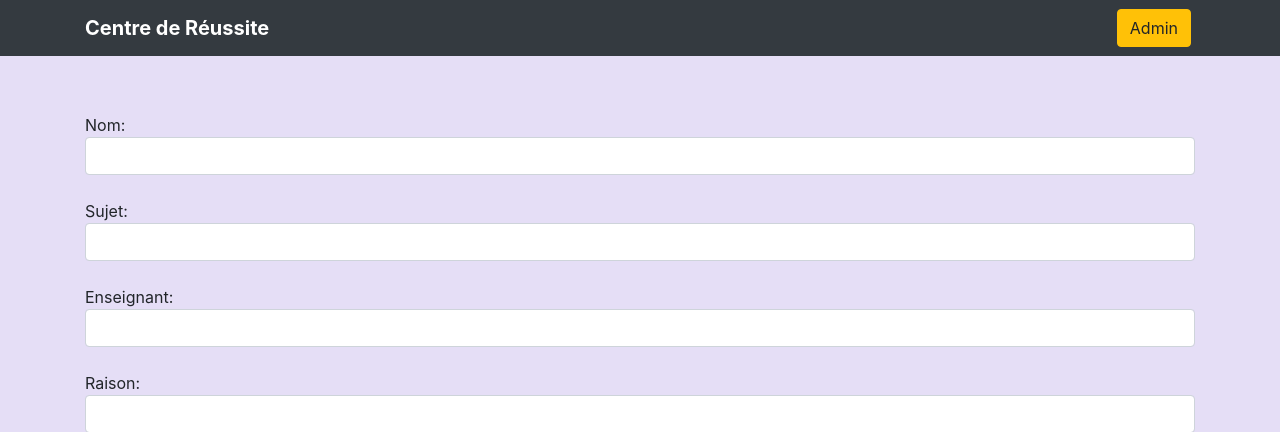
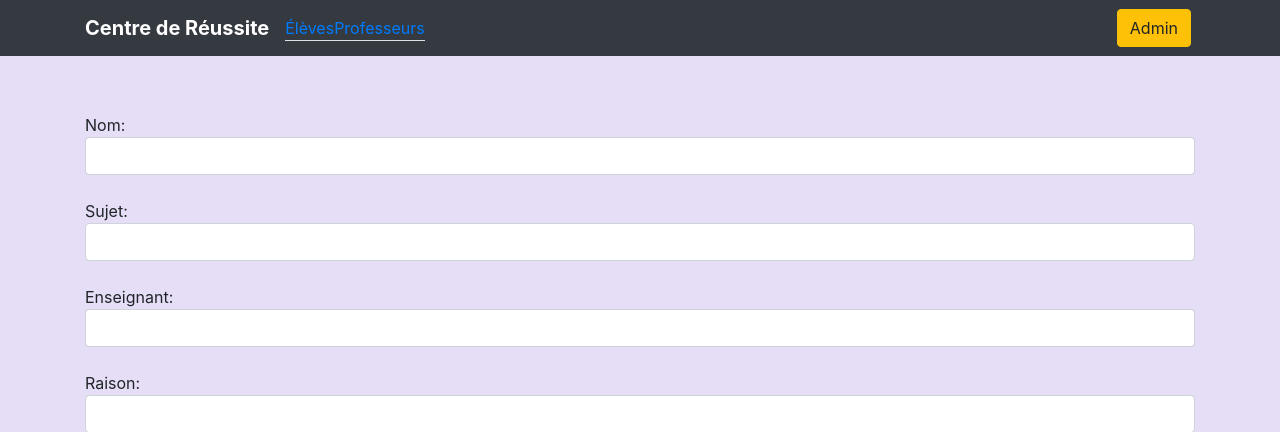
Before and after one commit to YaghiTech/Django-Attendance, a Django app: page / in a window 1280 px wide. Shown: the top 432 px of the page. Run offline with Django 3.2, Linux system fonts and the light colour scheme; data comes from the database, SQL or seed files in the repository; tables that the repository leaves empty hold one stand-in row (values such as "Sample post"); some libraries are stand-ins or nearby versions.

Commit message:
tabbed homepage

```diff
--- a/Home/templates/Home/index.html
+++ b/Home/templates/Home/index.html
@@ -6,6 +6,7 @@
 			body {
 				background: #e5def6 !important;
 			}
+
 			.login p {
 				margin-bottom: 0px;
 			}
@@ -57,6 +58,7 @@
 				color: black;
 				outline: 1px solid black;
 			}
+
 		</style>
 
 		<style>
@@ -83,12 +85,18 @@
 		<body>
 			<!-- Navigation -->
 			<nav class="navbar navbar-expand-lg navbar-dark bg-dark fixed-top">
-				<div class="container">
+				<div class="container" style="">
 					<a class="navbar-brand" href=""><b>Centre de Réussite</b></a>
 					<button class="navbar-toggler" type="button" data-toggle="collapse" data-target="#navbarResponsive" aria-controls="navbarResponsive" aria-expanded="false" aria-label="Toggle navigation">
 						<span class="navbar-toggler-icon"></span>
 					</button>
 					<div class="collapse navbar-collapse" id="navbarResponsive">
+
+						<ul class="nav nav-tabs" role="tablist">
+							<li role="presentation" class="active"><a href="#Section1" aria-controls="home" role="tab" data-toggle="tab">Élèves</a></li>
+							<li role="presentation"><a href="#Section2" aria-controls="profile" role="tab" data-toggle="tab">Professeurs</a></li>
+						</ul>
+
 						<ul class="navbar-nav ml-auto">
 							<li class="nav-item">
 								<a href="{% url 'adminpanel:index' %}"><button style="margin-right: 4px" type="button" class="btn btn-warning">Admin</button>	</a>
@@ -97,7 +105,10 @@
 					</div>
 				</div>
 			</nav>
-			<!-- Page Content -->
+
+			<!-- Kid Login Content -->
+			<div class="tab-content">
+				<div role="tabpanel" class="tab-pane active" id="Section1">
 					<div class="container">
 						<div class="row">
 							<div style = "margin-top: 5%;" class="col-lg-12">
@@ -192,6 +203,23 @@
 							</div>
 						</div>
 					</div>
+				</div>
+				<!-- Kid Login Content END -->
+
+				<!-- Teacher Box Log Content -->
+
+				<div role="tabpanel" class="tab-pane" id="Section2">
+					<div class="container">
+						<div class="row">
+							<div style = "margin-top: 5%;" class="col-lg-12">
+								fkdaofnasofnasoifnasoifnasiofnaoifgnaogndgosdnfio
+							</div>
+						</div>
+					</div>
+				</div>
+				<!-- Teacher Box Log Content END -->
+			</div>
+			<!-- Tab Content END -->
 
 			<div class="footer" style="height: 50px;">
 			</div>
@@ -202,27 +230,16 @@
 		</body>
 
 		<script>
-			function openPage(pageName, elmnt, color) {
-			// Hide all elements with class="tabcontent" by default */
-			var i, tabcontent, tablinks;
-			tabcontent = document.getElementsByClassName("tabcontent");
-			for (i = 0; i < tabcontent.length; i++) {
-				tabcontent[i].style.display = "none";
-			}
+			$(document).ready(function () {
+				$('.nav li a').click(function(e) {
 
-			// Remove the background color of all tablinks/buttons
-			tablinks = document.getElementsByClassName("tablink");
-			for (i = 0; i < tablinks.length; i++) {
-				tablinks[i].style.backgroundColor = "";
-			}
+					$('.nav li.active').removeClass('active');
 
-			// Show the specific tab content
-			document.getElementById(pageName).style.display = "block";
-
-			// Add the specific color to the button used to open the tab content
-			elmnt.style.backgroundColor = color;
-			}
-
+					var $parent = $(this).parent();
+					$parent.addClass('active');
+					e.preventDefault();
+				});
+			});
 		</script>
 	</html>
 </form>
```
Lines whose indentation alone changed are shown as unchanged.
